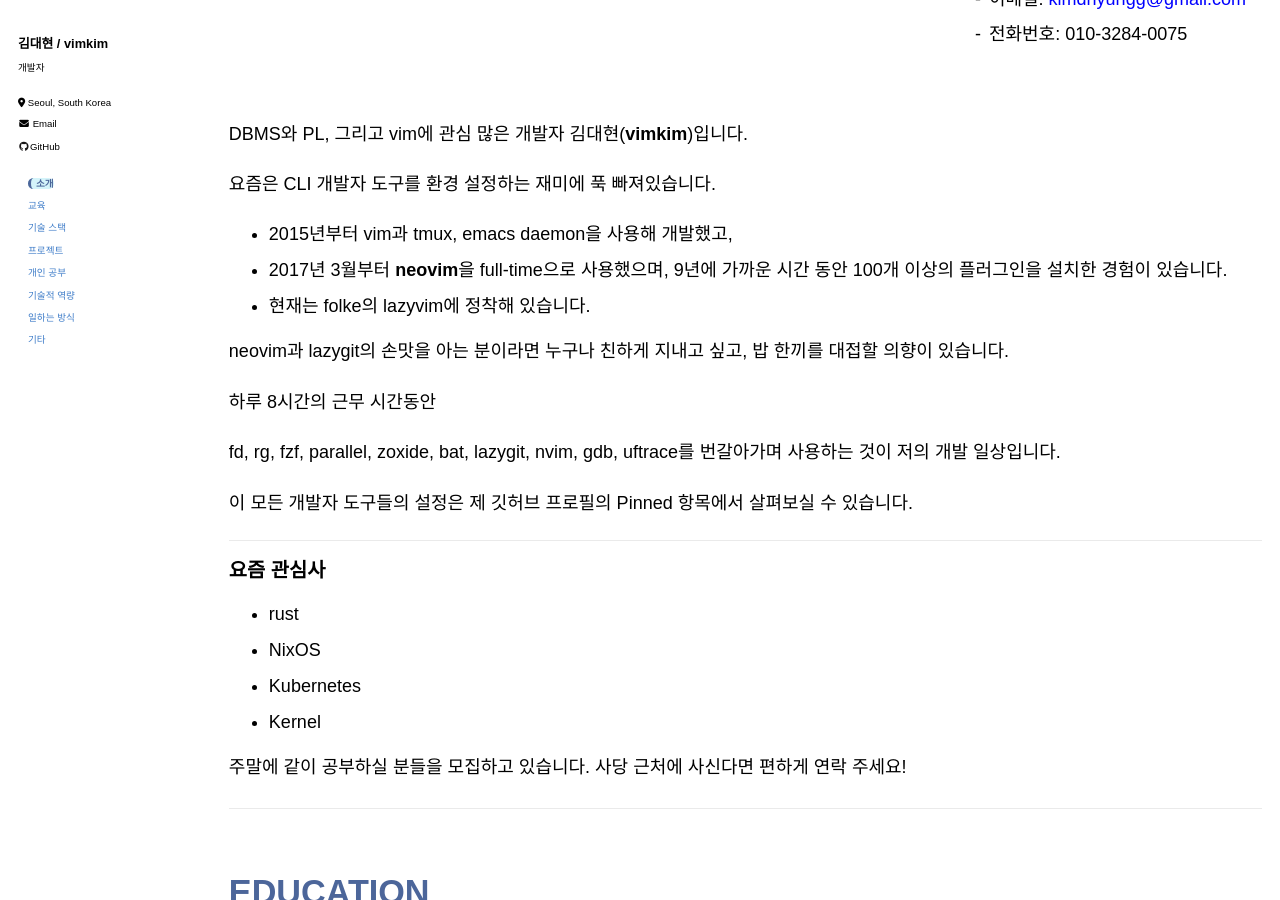
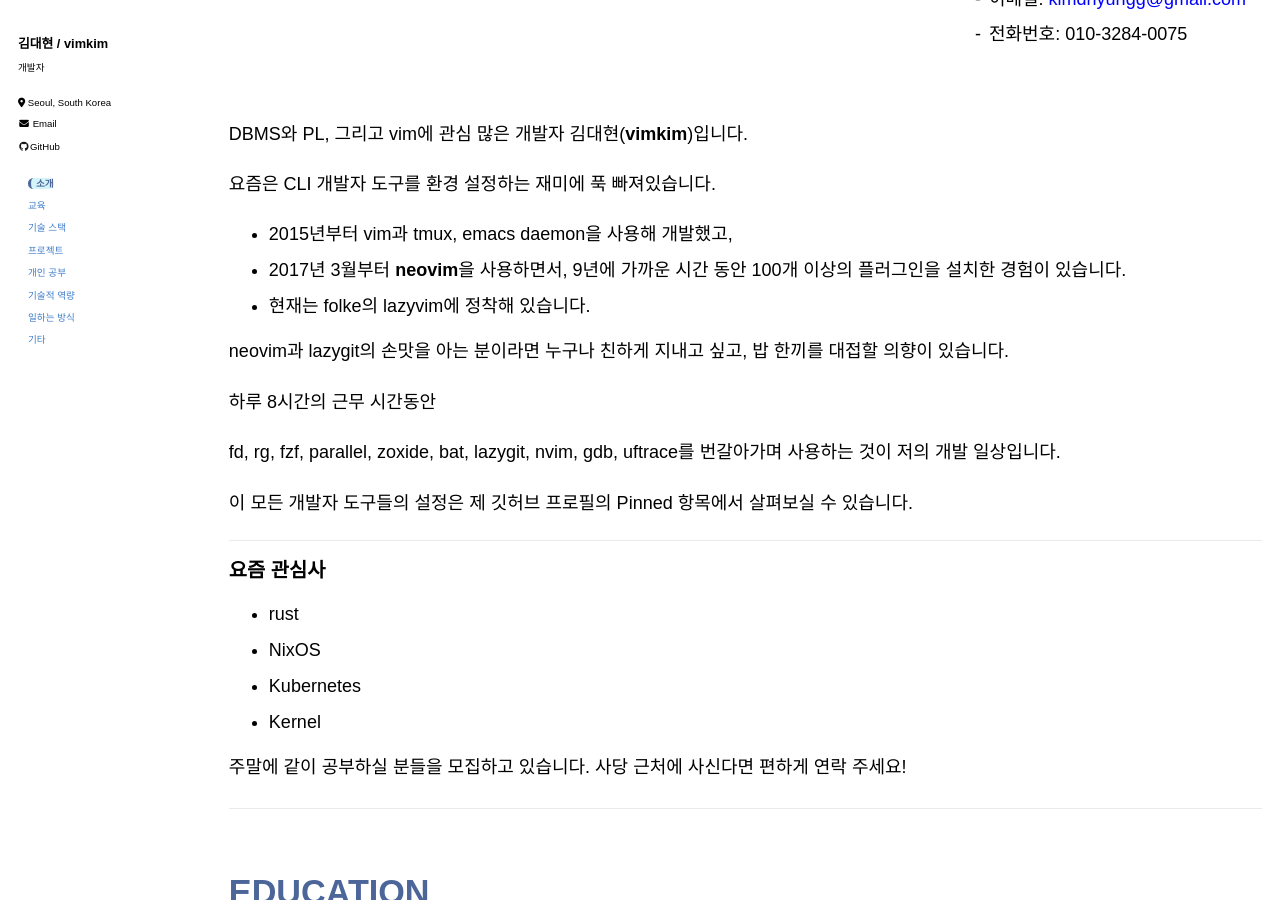
Before and after one commit to vimkim/vimkim.github.io, a Jekyll site: the page built from _pages/about.md, in a window 1280 px wide and 900 px high, scrolled down 309 px. Built offline with Jekyll 4.4.1, drawn with Linux system fonts in a browser that asks for light colours; some web fonts are replaced.

Commit message:
fix minor neovim usage intro

```diff
--- a/_pages/about.md
+++ b/_pages/about.md
@@ -47,7 +47,7 @@ DBMS와 PL, 그리고 vim에 관심 많은 개발자 김대현(**vimkim**)입니
 요즘은 CLI 개발자 도구를 환경 설정하는 재미에 푹 빠져있습니다.
 
 - 2015년부터 vim과 tmux, emacs daemon을 사용해 개발했고,
-- 2017년 3월부터 **neovim**을 full-time으로 사용했으며, 9년에 가까운 시간 동안 100개 이상의 플러그인을 설치한 경험이 있습니다.
+- 2017년 3월부터 **neovim**을 사용하면서, 9년에 가까운 시간 동안 100개 이상의 플러그인을 설치한 경험이 있습니다.
 - 현재는 folke의 lazyvim에 정착해 있습니다.
 
 neovim과 lazygit의 손맛을 아는 분이라면 누구나 친하게 지내고 싶고, 밥 한끼를 대접할 의향이 있습니다.
```
